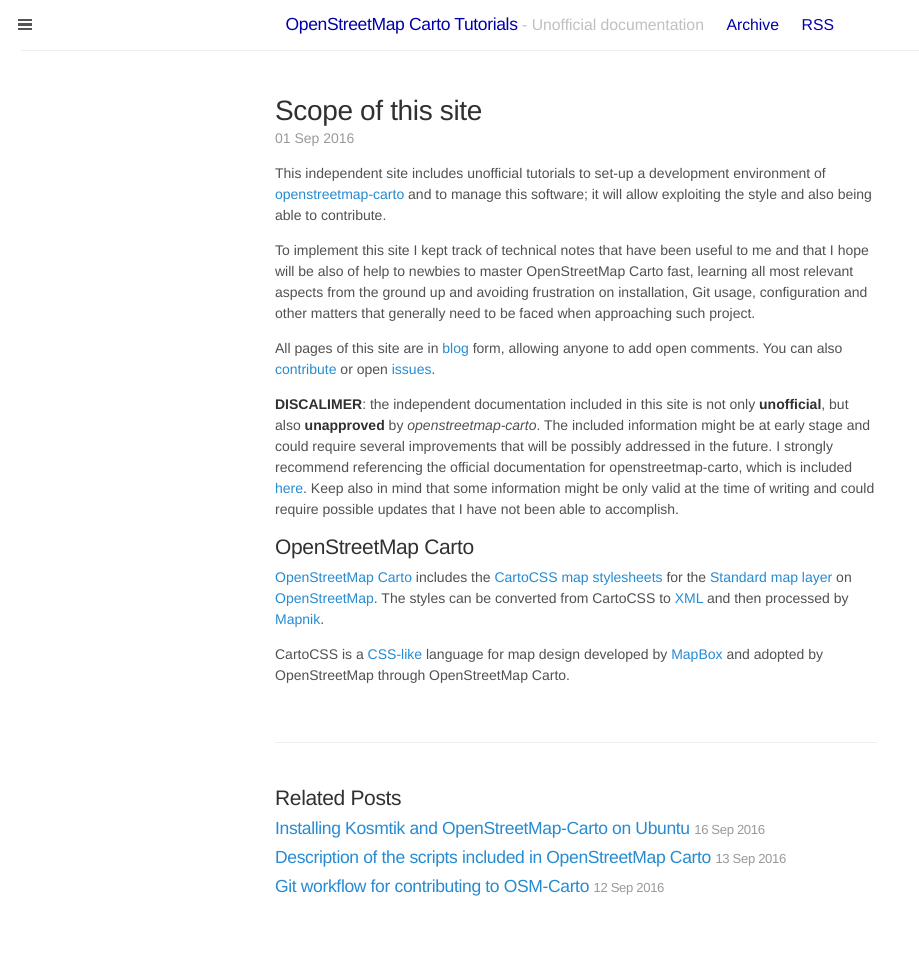
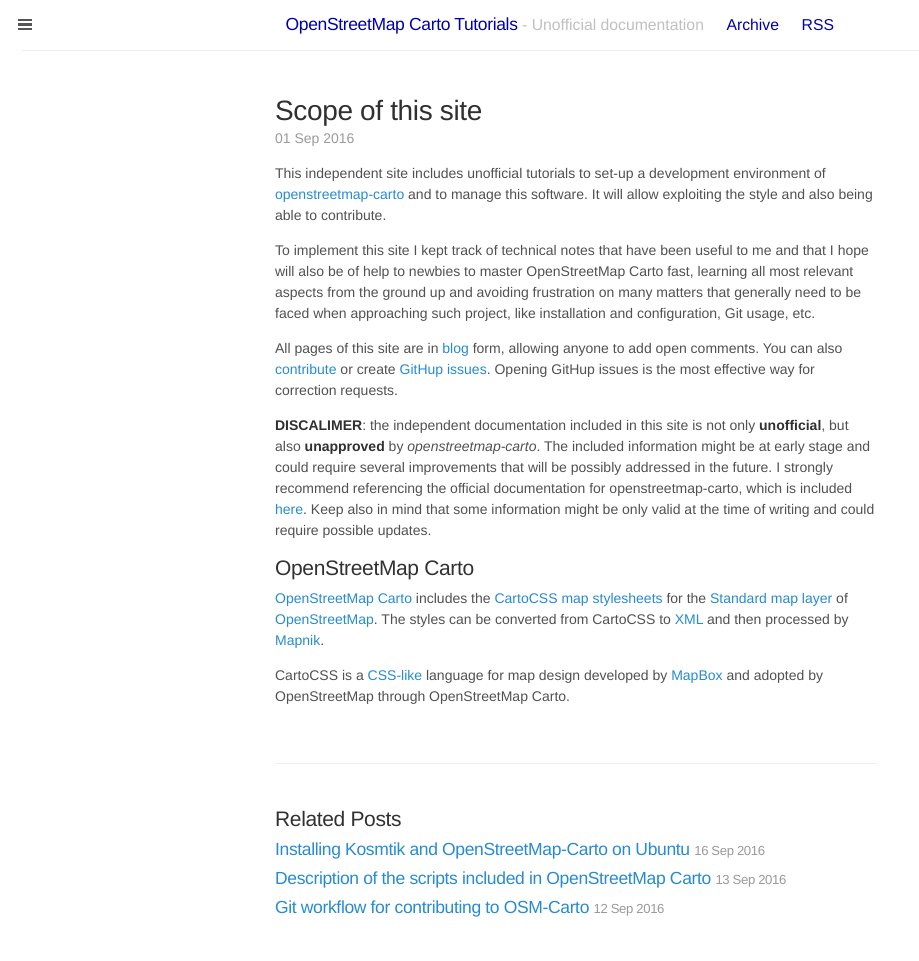
Before and after one commit to Ircama/osm-carto-tutorials, a Jekyll site: the page built from _posts/2016-09-01-site-scope.md, in a window 1280 px wide. Shown: the whole page, without its empty margins (0-919 px from the left). Built offline with Jekyll 4.4.1, drawn with Linux system fonts in a browser that asks for light colours; comment, search, counter and statistics services are not loaded; before the commit the page ends 940 px from its top, so only the background shows below that.

Commit message:
Update 2016-09-01-site-scope.md

```diff
--- a/_posts/2016-09-01-site-scope.md
+++ b/_posts/2016-09-01-site-scope.md
@@ -3,16 +3,16 @@
 title: Scope of this site
 ---
 
-This independent site includes unofficial tutorials to set-up a development environment of [openstreetmap-carto](https://github.com/gravitystorm/openstreetmap-carto) and to manage this software; it will allow exploiting the style and also being able to contribute.
+This independent site includes unofficial tutorials to set-up a development environment of [openstreetmap-carto](https://github.com/gravitystorm/openstreetmap-carto) and to manage this software. It will allow exploiting the style and also being able to contribute.
 
-To implement this site I kept track of technical notes that have been useful to me and that I hope will be also of help to newbies to master OpenStreetMap Carto fast, learning all most relevant aspects from the ground up and avoiding frustration on installation, Git usage, configuration and other matters that generally need to be faced when approaching such project.
+To implement this site I kept track of technical notes that have been useful to me and that I hope will also be of help to newbies to master OpenStreetMap Carto fast, learning all most relevant aspects from the ground up and avoiding frustration on many matters that generally need to be faced when approaching such project, like installation and configuration, Git usage, etc.
 
-All pages of this site are in [blog](#disqus_thread) form, allowing anyone to add open comments. You can also [contribute]({{ site.baseurl }}/how-to-contribute/) or open [issues](https://github.com/ircama/osm-carto-tutorials/issues).
+All pages of this site are in [blog](#disqus_thread) form, allowing anyone to add open comments. You can also [contribute]({{ site.baseurl }}/how-to-contribute/) or create [GitHup issues](https://github.com/ircama/osm-carto-tutorials/issues). Opening GitHup issues is the most effective way for correction requests.
 
-**DISCALIMER**: the independent documentation included in this site is not only **unofficial**, but also **unapproved** by *openstreetmap-carto*. The included information might be at early stage and could require several improvements that will be possibly addressed in the future. I strongly recommend referencing the official documentation for openstreetmap-carto, which is included [here](https://github.com/gravitystorm/openstreetmap-carto). Keep also in mind that some information might be only valid at the time of writing and could require possible updates that I have not been able to accomplish.
+**DISCALIMER**: the independent documentation included in this site is not only **unofficial**, but also **unapproved** by *openstreetmap-carto*. The included information might be at early stage and could require several improvements that will be possibly addressed in the future. I strongly recommend referencing the official documentation for openstreetmap-carto, which is included [here](https://github.com/gravitystorm/openstreetmap-carto). Keep also in mind that some information might be only valid at the time of writing and could require possible updates.
 
 ## OpenStreetMap Carto
 
-[OpenStreetMap Carto](https://github.com/gravitystorm/openstreetmap-carto) includes the [CartoCSS map stylesheets](http://wiki.openstreetmap.org/wiki/CartoCSS) for the [Standard map layer](http://wiki.openstreetmap.org/wiki/Standard_tile_layer) on [OpenStreetMap](http://www.openstreetmap.org). The styles can be converted from CartoCSS to [XML](https://github.com/mapnik/mapnik/wiki/XMLConfigReference) and then processed by [Mapnik](http://wiki.openstreetmap.org/wiki/Mapnik).
+[OpenStreetMap Carto](https://github.com/gravitystorm/openstreetmap-carto) includes the [CartoCSS map stylesheets](http://wiki.openstreetmap.org/wiki/CartoCSS) for the [Standard map layer](http://wiki.openstreetmap.org/wiki/Standard_tile_layer) of [OpenStreetMap](http://www.openstreetmap.org). The styles can be converted from CartoCSS to [XML](https://github.com/mapnik/mapnik/wiki/XMLConfigReference) and then processed by [Mapnik](http://wiki.openstreetmap.org/wiki/Mapnik).
 
 CartoCSS is a [CSS-like](https://en.wikipedia.org/wiki/Cascading_Style_Sheets) language for map design developed by [MapBox](https://en.wikipedia.org/wiki/Mapbox) and adopted by OpenStreetMap through OpenStreetMap Carto.
```
